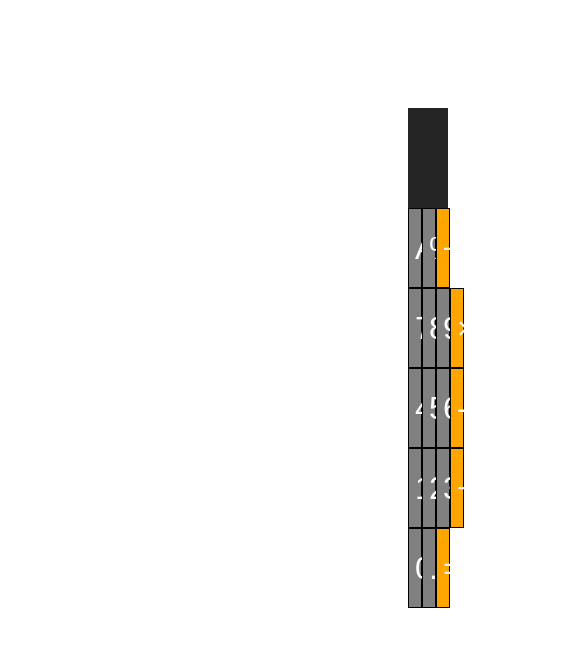
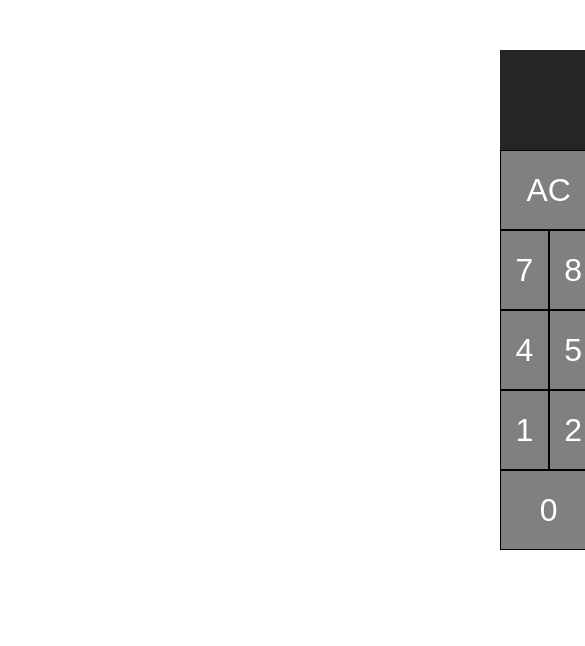
Before and after one commit to himanshusharma111/himanshu887.github.io, a plain HTML site: page index.html in a window 390 px wide. Shown: the top 646 px of the page, 585 px wide, since content can reach past the window. Drawn offline with Linux system fonts and the light colour scheme.

Commit message:
calc
responsive

```diff
--- a/index.html
+++ b/index.html
@@ -8,6 +8,7 @@
 	<meta charset="utf-8">
 	<title>Calculator</title>
 	<link rel="stylesheet" type="text/css" href="stylesheet.css">
+	<meta name="viewport" content="width=device-width , initial-scale = 1.0" >
 
 </head>
 <body>
--- a/stylesheet.css
+++ b/stylesheet.css
@@ -1,15 +1,29 @@
+*
+{
+	padding: 0;
+	margin: 0;
+
+}
+#container
+{
+
+}
 .calculator
 {
+	position: absolute;
+
+	margin-right: 50px;
 	text-align: center;
 	margin :0 auto;
-	margin-top: -300px;
+	margin-top: -450px;
 	padding-top:200px;
-	padding: 400px;
+	padding: 500px;
 
 }
 .calculator-screen
 {
-	width: 94.3%;
+	box-sizing: border-box;
+	width: 100%;
 	height: 100px;
 	background-color: #252525;
 	color: #fff;
@@ -21,7 +35,9 @@
 }
 .calculator-keys
 {
-	width: 100%;s
+
+
+	width: 100%;
 
 }
 .row
@@ -70,3 +86,97 @@ button:hover
 	background-color: darkorange;
 
 }
+@media screen and ( max-width: 360px) {
+  /* Change <h1>'s color property to green */
+
+.calculator
+
+{
+	height: auto;
+	width:100%;
+	text-align: center;
+    margin: auto;
+
+}
+
+}
+@media screen and ( max-width: 375px) {
+  /* Change <h1>'s color property to green */
+
+.calculator
+
+{
+
+	height: auto;
+	width:100%;
+	text-align: center;
+    margin: auto;
+    margin-top: -450px;
+
+}
+
+}
+@media screen and ( max-width: 411px) {
+  /* Change <h1>'s color property to green */
+
+.calculator
+
+{
+
+	height: auto;
+	width:100%;
+	text-align: center;
+    margin: auto;
+    margin-top: -450px;
+
+}
+
+}
+@media screen and ( max-width: 414px) {
+  /* Change <h1>'s color property to green */
+
+.calculator
+
+{
+
+	height: auto;
+	width:100%;
+	text-align: center;
+    margin: auto;
+    margin-top: -450px;
+
+}
+
+}
+@media screen and ( max-width: 768px) {
+  /* Change <h1>'s color property to green */
+
+.calculator
+
+{
+
+	height: auto;
+	width:50%;
+	text-align: center;
+    margin: auto;
+    margin-top: -450px;
+
+}
+
+}
+@media screen and ( max-width: 1024px) {
+  /* Change <h1>'s color property to green */
+
+.calculator
+
+{
+
+	height: auto;
+	width:50%;
+	text-align: center;
+    margin: auto;
+    margin-top: -450px;
+
+}
+
+}
```
